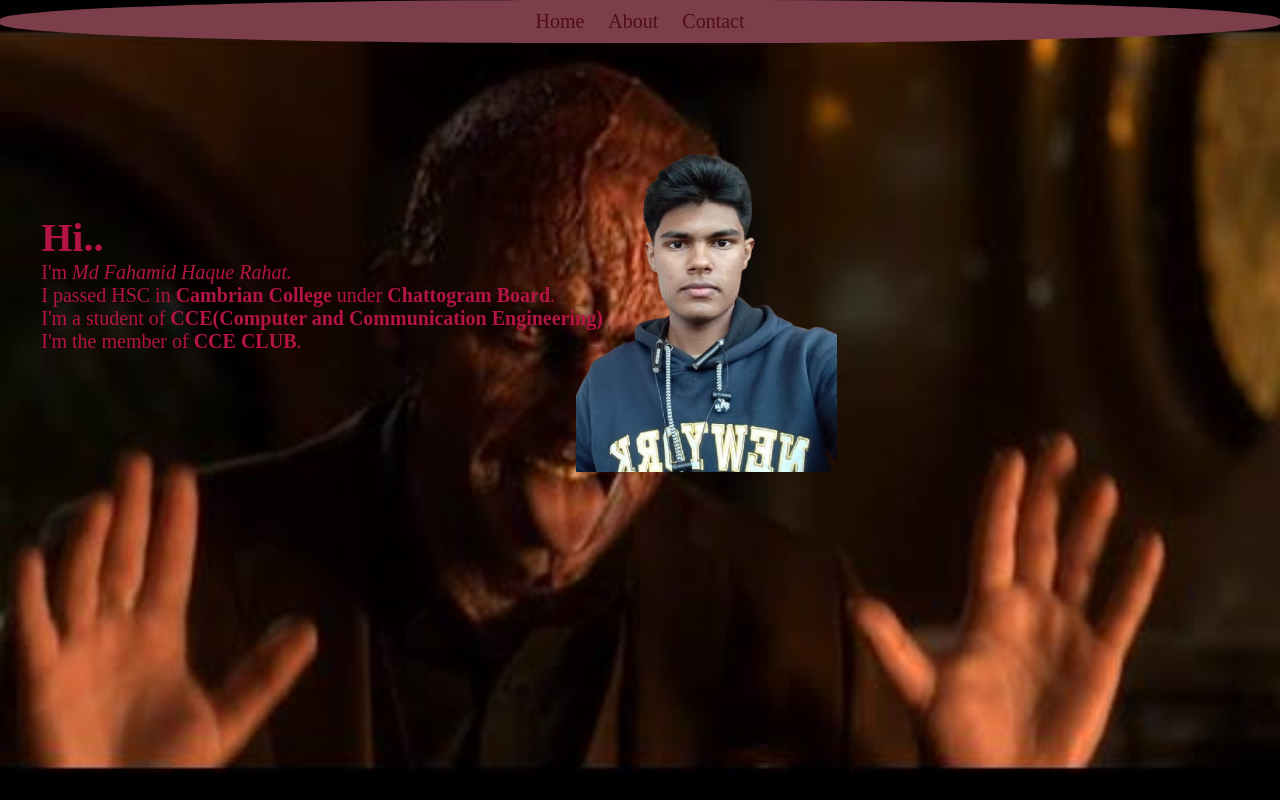
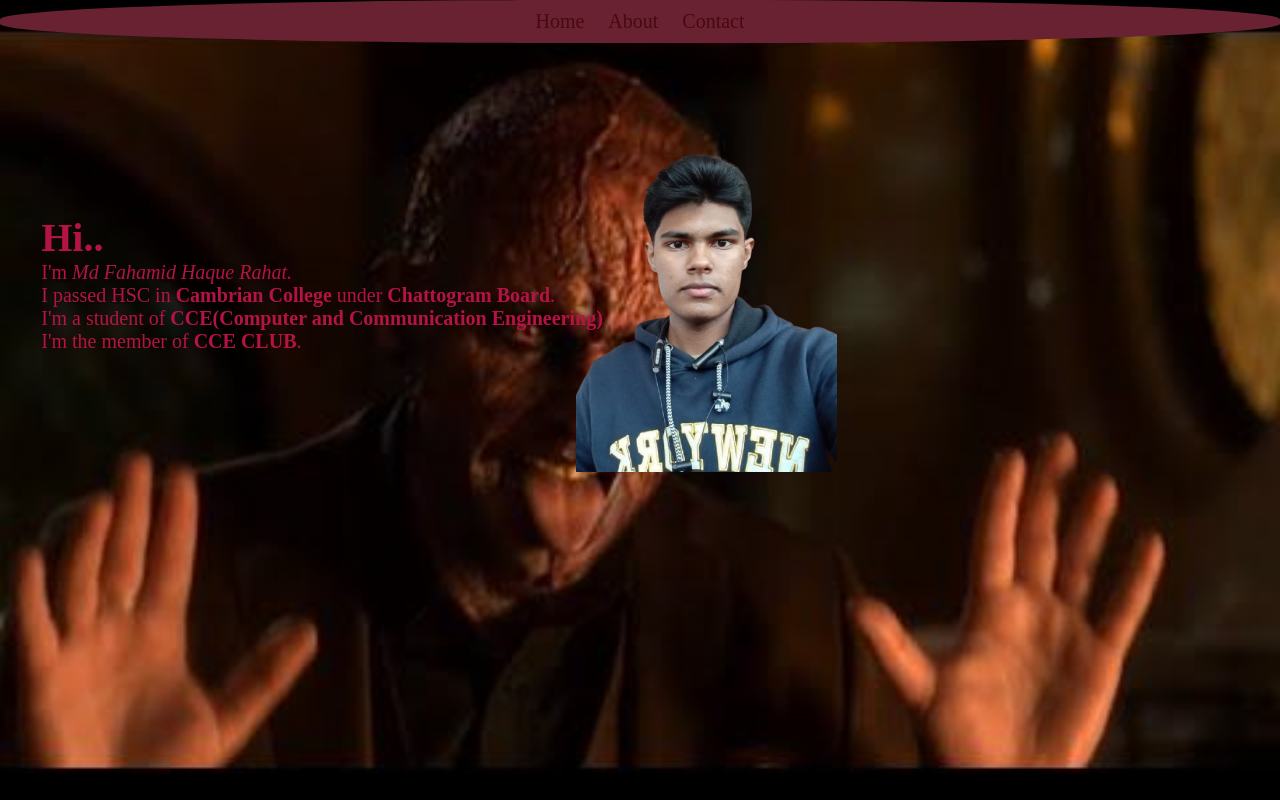
Before and after one commit to mfhrahat1165/prof, a plain HTML site: page index.html in a window 1280 px wide. Drawn offline with Linux system fonts and the light colour scheme.

Commit message:
Update style.css

```diff
--- a/style.css
+++ b/style.css
@@ -12,7 +12,7 @@
     justify-self: self-start;
 }
 .navbar{
-    background-color: #7b3e4a;;
+    background-color:  #692231;
     width: 100%;
     display: flex;
     justify-content: center;
```
